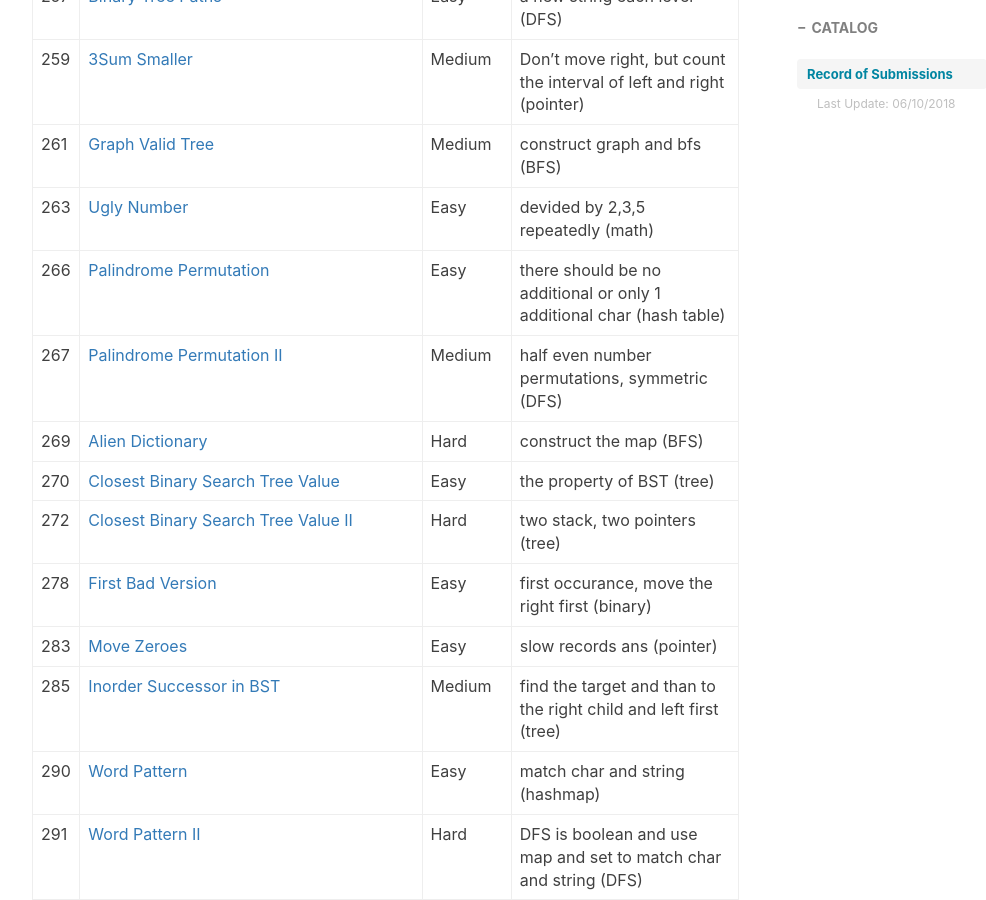
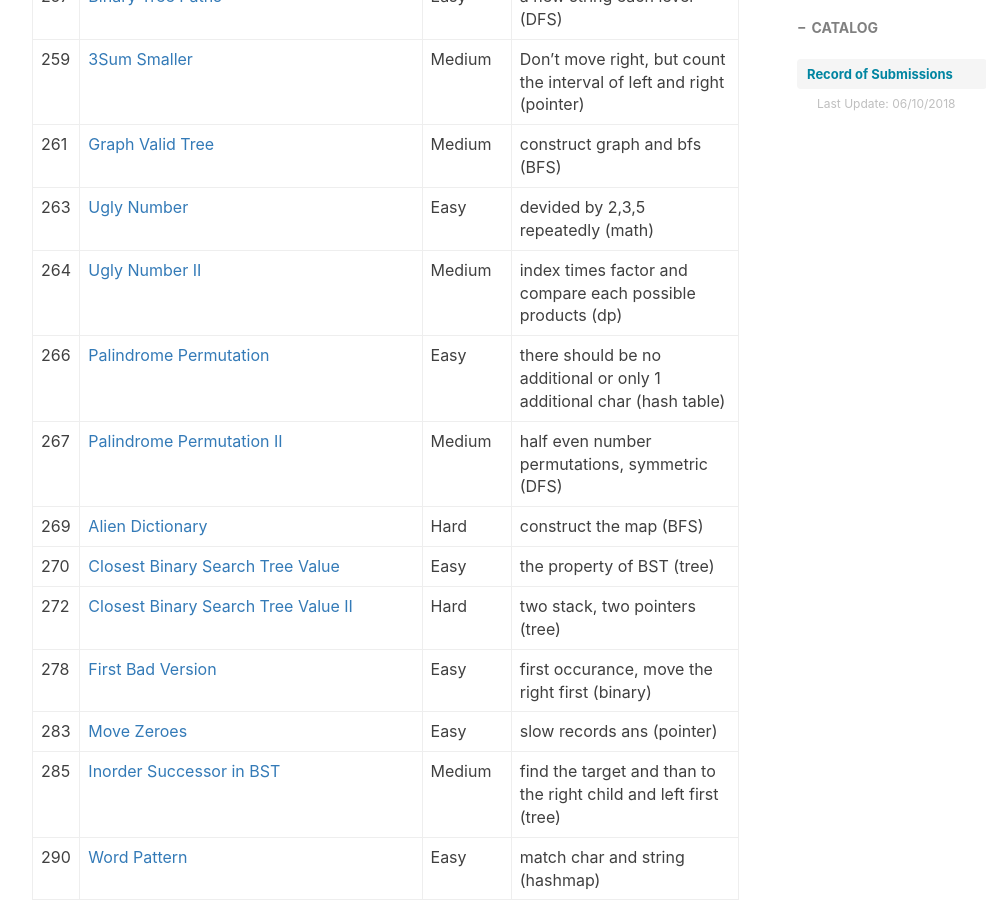
Before and after one commit to ly16/ly16.github.io, a Jekyll site: the page built from _posts/2018-05-18-leetcode-record-round1.md, in a window 1280 px wide and 900 px high, scrolled down 5796 px. Shown: the whole window, without its empty margins (233-1219 px from the left). Built offline with Jekyll 4.4.1, drawn with Linux system fonts in a browser that asks for light colours; nearby versions of some CDN libraries; comment, search, counter and statistics services are not loaded.

Commit message:
Update 2018-05-18-leetcode-record-round1.md

```diff
--- a/_posts/2018-05-18-leetcode-record-round1.md
+++ b/_posts/2018-05-18-leetcode-record-round1.md
@@ -100,6 +100,7 @@ tags:
 |259|[3Sum Smaller](https://github.com/ly16/LC-Practice/blob/master/3Sum%20Smaller.java)|Medium|Don't move right, but count the interval of left and right (pointer)|
 |261|[Graph Valid Tree](https://github.com/ly16/LC-Practice/blob/master/Graph%20Valid%20Tree.java)|Medium|construct graph and bfs (BFS)|
 |263|[Ugly Number](https://github.com/ly16/LC-Practice/blob/master/Ugly%20Number.%20java)|Easy|devided by 2,3,5 repeatedly (math)|
+|264|[Ugly Number II](https://github.com/ly16/LC-Practice/blob/master/Ugly%20Number%20II.java)|Medium|index times factor and compare each possible products (dp)|
 |266|[Palindrome Permutation](https://github.com/ly16/LC-Practice/blob/master/Palindrome%20Permutation.java)|Easy|there should be no additional or only 1 additional char (hash table)|
 |267|[Palindrome Permutation II](https://github.com/ly16/LC-Practice/blob/master/Palindrome%20Permutation%20II.java)|Medium|half even number permutations, symmetric (DFS)|
 |269|[ Alien Dictionary](https://github.com/ly16/LC-Practice/blob/master/Alien%20Dictionary.java)|Hard|construct the map (BFS)|
```
